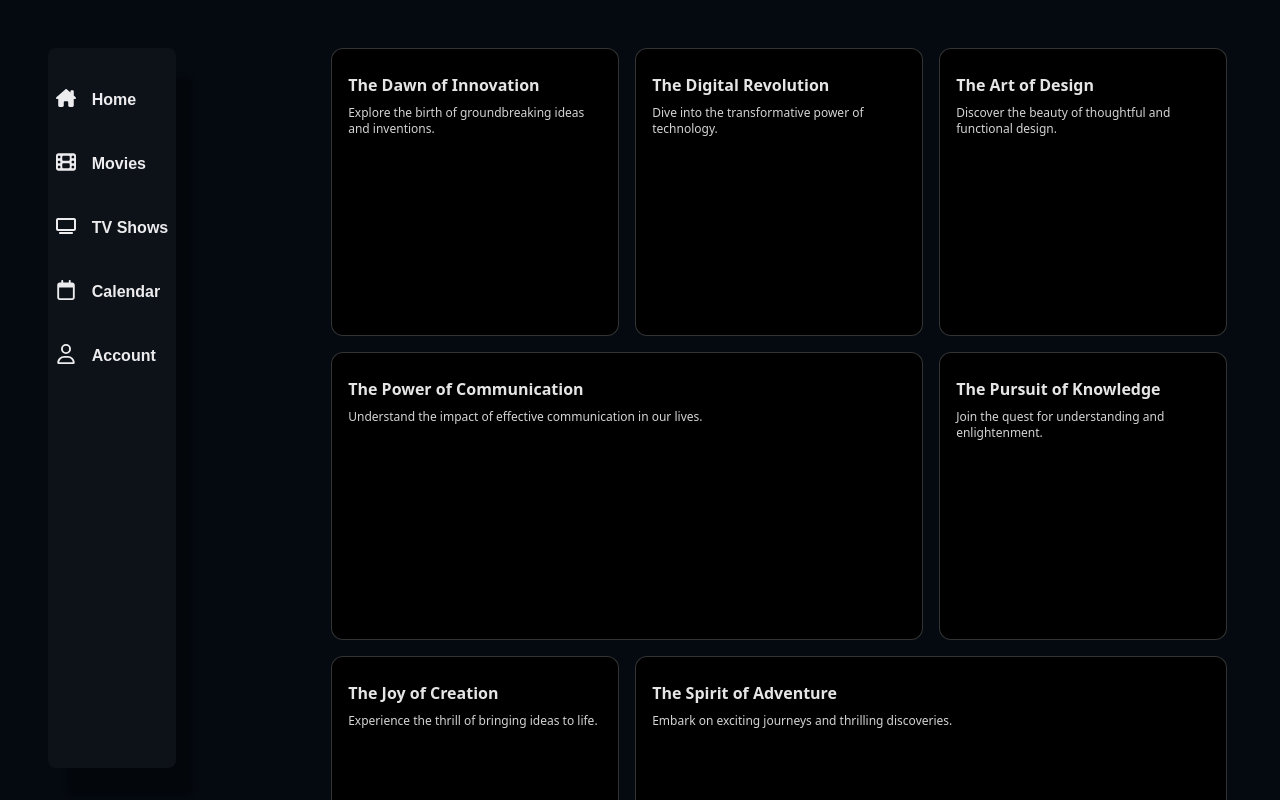
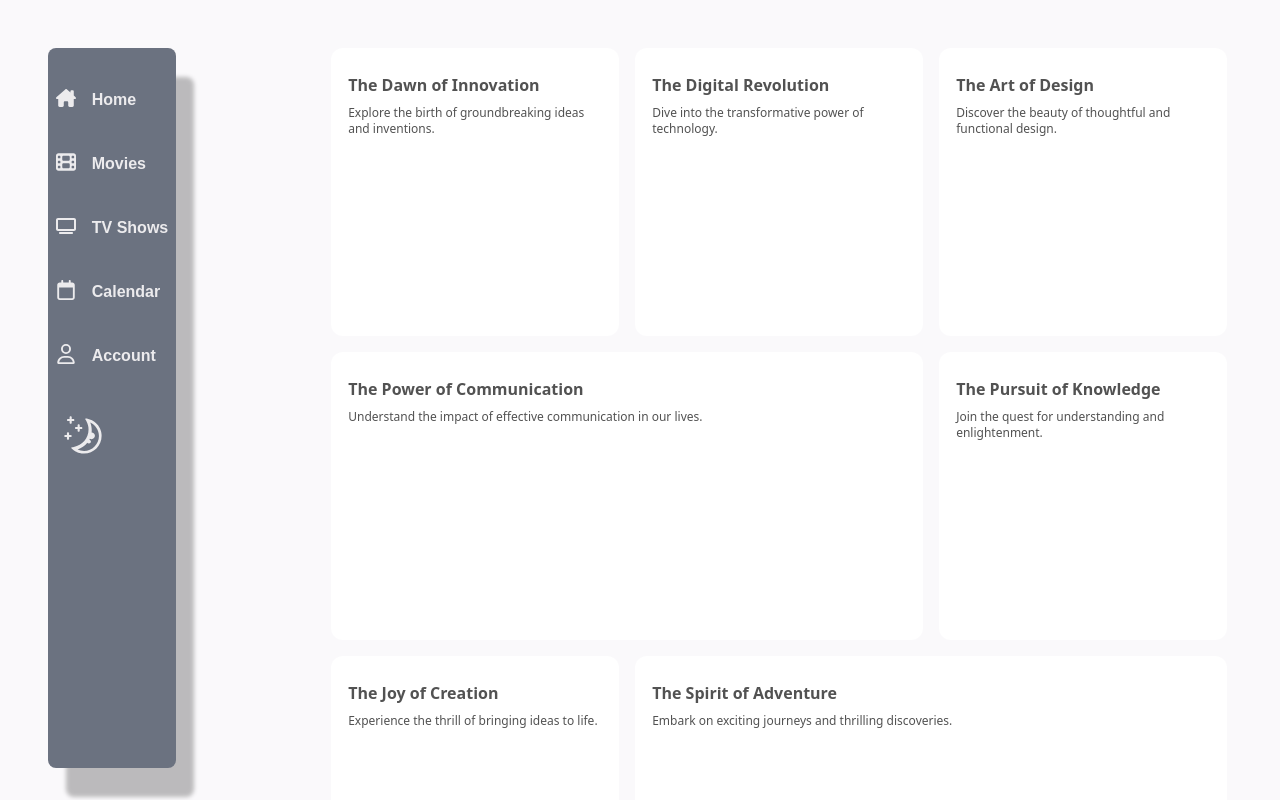
Before and after one commit to WilliamOrringe/MoviesList, a Next.js app in the folder frontend/: page / in a window 1280 px wide. Shown: the top 800 px of the page. Built offline with nearby package versions, Linux system fonts and the light colour scheme.

Commit message:
Light mode changes

```diff
--- a/frontend/src/app/layout.tsx
+++ b/frontend/src/app/layout.tsx
@@ -6,7 +6,7 @@ import Navbar from "@/components/Navbar";
 const Layout: React.FC<{ children: React.ReactNode }> = ({ children }) => {
   return (
     <html>
-      <body className='dark dark:bg-backgroundDark dark:text-textDark dark:accent-accentDark bg-backgroundLight text-textDark accent-accentLight m-12'>
+      <body className='dark:bg-backgroundDark dark:text-textDark dark:accent-accentDark bg-backgroundLight text-textDark accent-accentLight m-12'>
         <main className=''>{children}</main>
       </body>
     </html>
--- a/frontend/src/components/Sidebar.tsx
+++ b/frontend/src/components/Sidebar.tsx
@@ -6,6 +6,7 @@ import {
 import { faCalendar, faUser } from "@fortawesome/free-regular-svg-icons";
 import { FontAwesomeIcon } from "@fortawesome/react-fontawesome";
 import Link from "next/link";
+import ThemeSwitcher from "./ThemeSwitcher";
 
 const Sidebar = () => {
   return (
@@ -28,6 +29,7 @@ const Sidebar = () => {
           <Link href="/account" className="flex flex-row gap-4">
             <FontAwesomeIcon icon={faUser} className="w-5 h-5" /> Account
           </Link>
+          <ThemeSwitcher/>
         </div>
       </span>
     </div>
```
